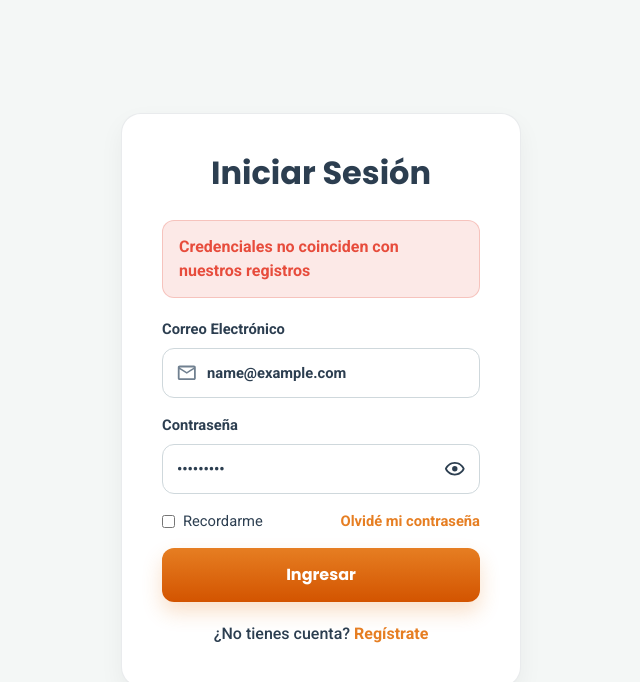
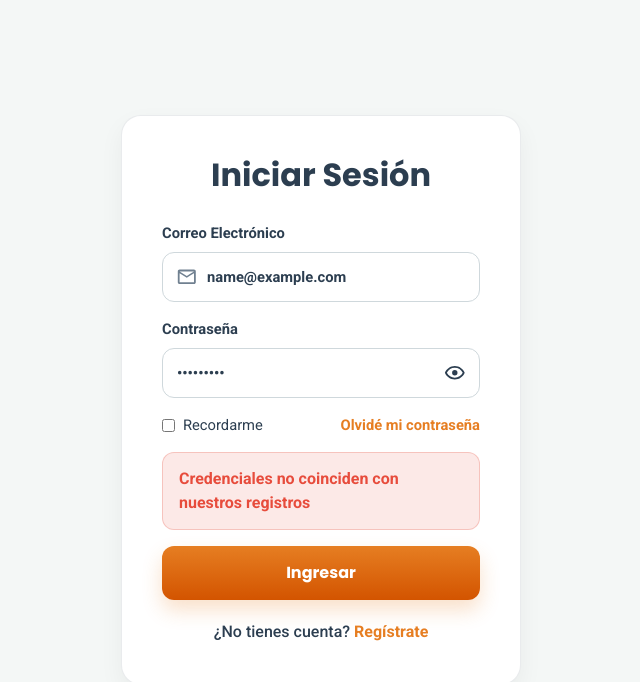
Before and after one commit to tyfaany/PortafolioDesarrollador, a React (Vite) app in the folder Frontend/: page /login in a window 1280 px wide. Both pictures are taken after typing "name@example.com", "Sample123" into the empty fields and a click on the button "Ingresar". Shown: the top 682 px of the page, without its empty margins (319-959 px from the left). Built offline with nearby package versions, Linux system fonts and the light colour scheme; no server answers.

Commit message:
FIX: evitar redirect en 401 de login

```diff
--- a/Frontend/src/App.css
+++ b/Frontend/src/App.css
@@ -345,6 +345,10 @@ input {
   font-weight: 700;
 }
 
+.error-alert--inline {
+  margin-bottom: 0;
+}
+
 .success-alert {
   margin-bottom: 20px;
   border-radius: 12px;
--- a/Frontend/src/axios/api.js
+++ b/Frontend/src/axios/api.js
@@ -26,8 +26,12 @@ api.interceptors.response.use(
   (error) => {
     // Limpiar sesion y redirigir si el token expiro o es invalido
     if (error.response?.status === 401) {
+      const url = error.config?.url || '';
+      const esRutaAuth = url.includes('/login') || url.includes('/register');
       localStorage.removeItem('token');
-      window.location.href = '/login';
+      if (!esRutaAuth && window.location.pathname !== '/login') {
+        window.location.href = '/login';
+      }
     }
     return Promise.reject(error);
   }
--- a/Frontend/src/pages/login.jsx
+++ b/Frontend/src/pages/login.jsx
@@ -45,13 +45,15 @@ const Login = () => {
       [name]: type === 'checkbox' ? checked : value,
     }));
     setErrores((current) => ({ ...current, [name]: '' }));
+    if (errorServidor && (name === 'email' || name === 'password')) {
+      setErrorServidor('');
+    }
   };
 
   const handleSubmit = async (event) => {
     event.preventDefault();
     setCargando(true);
     setErrores({});
-    setErrorServidor('');
 
     try {
       await esquemaLogin.validate(formData, { abortEarly: false });
@@ -82,12 +84,6 @@ const Login = () => {
       <div className="auth-header">
         <h2>Iniciar Sesión</h2>
       </div>
-
-      {errorServidor && (
-        <div className="error-alert" role="alert">
-          {errorServidor}
-        </div>
-      )}
 
       <form className="auth-form" onSubmit={handleSubmit}>
         <Field
@@ -135,6 +131,12 @@ const Login = () => {
           </Link>
         </div>
 
+        {errorServidor && (
+          <div className="error-alert error-alert--inline" role="alert">
+            {errorServidor}
+          </div>
+        )}
+
         <button
           className="softsave-button"
           type="submit"
```
